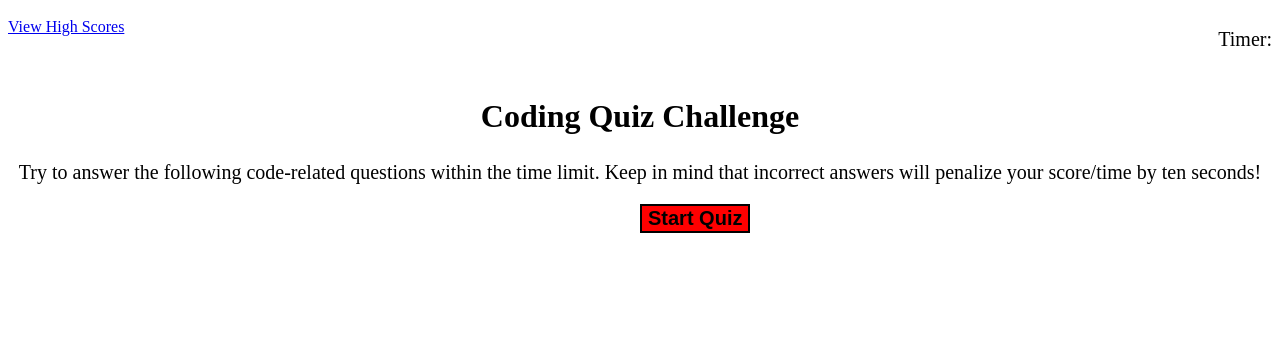
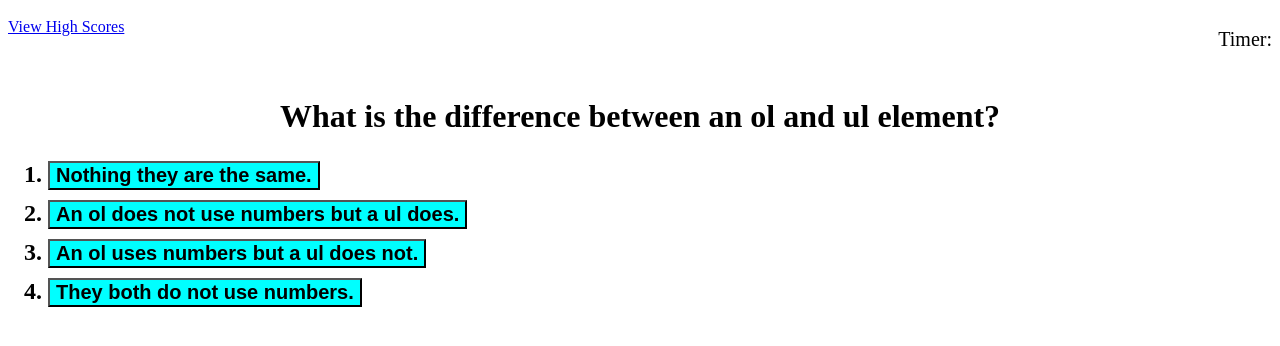
Before and after one commit to chilejay7/04-Coding-Quiz, a plain HTML site: page index.html in a window 1280 px wide. Both pictures are taken after a click on the button "Start Quiz". Drawn offline with Linux system fonts and the light colour scheme.

Commit message:
added remove methods to start button and paragraph

```diff
--- a/assets/js/app.js
+++ b/assets/js/app.js
@@ -3,9 +3,12 @@
 // Start button that triggers a countdown event with interval.  Game ends when clock reaches 0 or there aren't any addtional questions.  Click listener needed for Start button that triggers interval function.
 
 const startQuiz = document.querySelector('#start-btn');
+const introParagraph = document.querySelector('#intro')
 
 startQuiz.addEventListener('click', function() {
     console.log("You started the quiz!");
+    startQuiz.remove() & introParagraph.remove();
+    questionGen();
 })
 
 
--- a/index.html
+++ b/index.html
@@ -17,7 +17,7 @@
     <main>
         <section id="question-container">
             <h1 id="question-txt">Coding Quiz Challenge</h1>
-            <p>Try to answer the following code-related questions within the time limit.  Keep in mind that incorrect answers will penalize your score/time by ten seconds!</p>
+            <p id="intro">Try to answer the following code-related questions within the time limit.  Keep in mind that incorrect answers will penalize your score/time by ten seconds!</p>
             <button id="start-btn">Start Quiz</button>
             <ol id="answers"></ol>
         </section>
```
